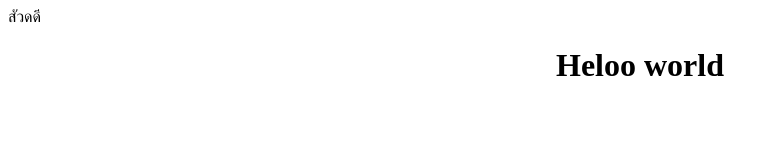
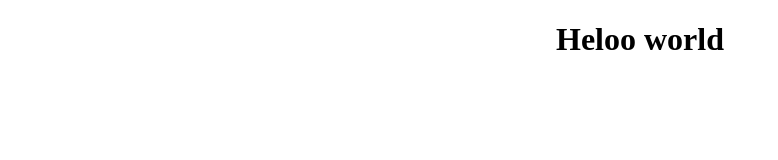
Before and after one commit to Patcharapol48/Patcharapol.github.io, a plain HTML site: page index.html in a window 1280 px wide. Shown: the whole page, without its empty margins (0-778 px from the left). Drawn offline with Linux system fonts and the light colour scheme.

Commit message:
Update index.html

```diff
--- a/index.html
+++ b/index.html
@@ -6,7 +6,6 @@
     <title>Document</title>
 </head>
 <body>
-    สัวดดี
     <center><h1>Heloo world</h1></center>
 </body>
 </html>
```
